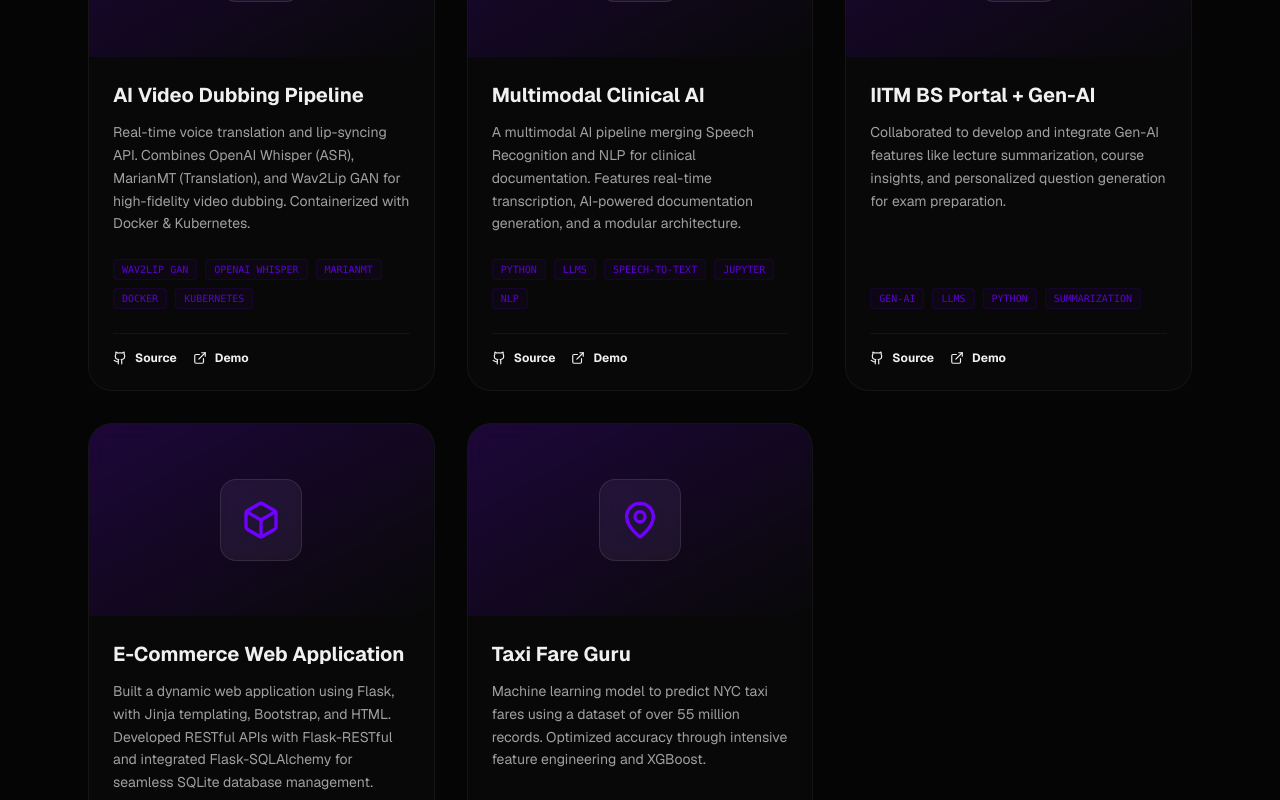
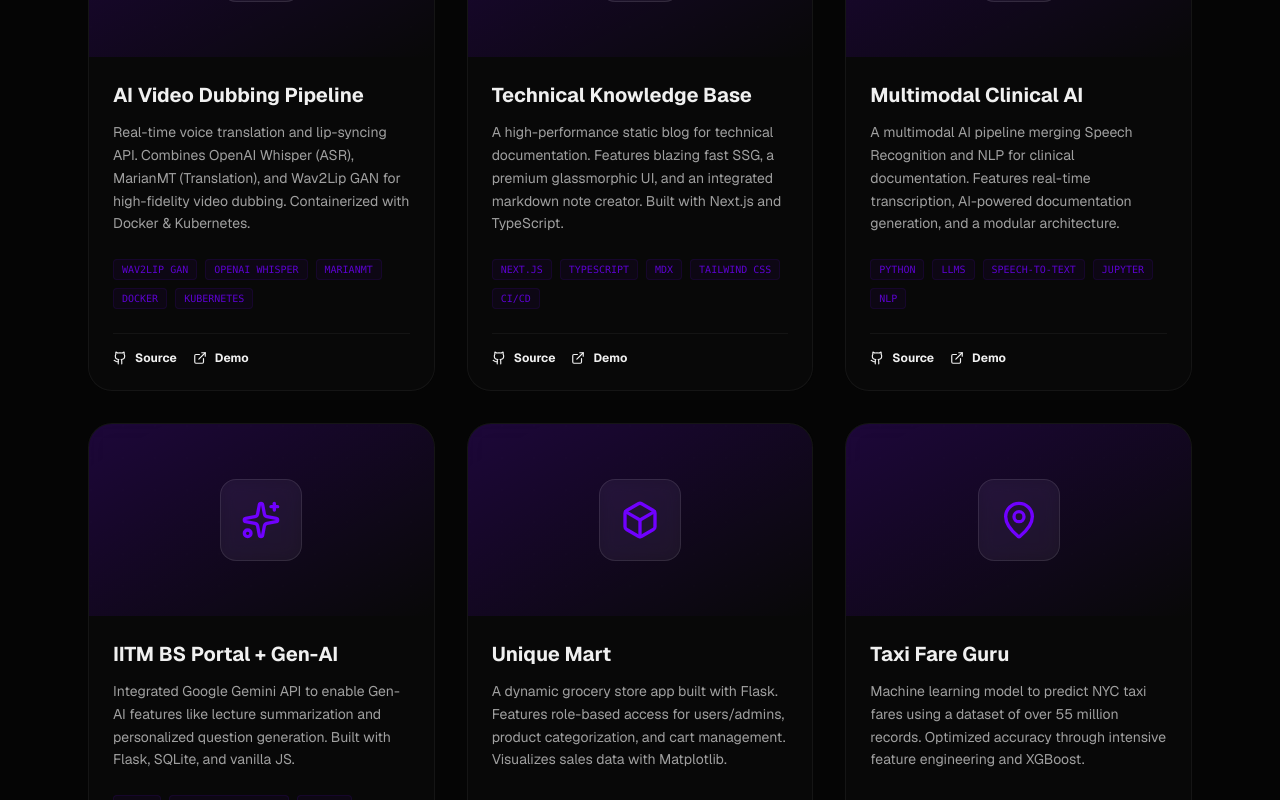
Before and after one commit to Pallavi-Pandey/pallavipandey, a Next.js app: page / in a window 1280 px wide. Shown: the part 3480-4280 px from the top of the page. Built offline with nearby package versions, Linux system fonts and the light colour scheme.

Commit message:
feat: Add a new project and update details and links for several existing projects.

```diff
--- a/src/components/Projects.tsx
+++ b/src/components/Projects.tsx
@@ -2,7 +2,7 @@
 
 import React from 'react';
 import { motion } from 'framer-motion';
-import { Github, ExternalLink, Box, Sparkles, MapPin, Brain, Video } from 'lucide-react';
+import { Github, ExternalLink, Box, Sparkles, MapPin, Brain, Video, FileText } from 'lucide-react';
 
 const Projects = () => {
     const projects = [
@@ -11,7 +11,14 @@ const Projects = () => {
             description: "Real-time voice translation and lip-syncing API. Combines OpenAI Whisper (ASR), MarianMT (Translation), and Wav2Lip GAN for high-fidelity video dubbing. Containerized with Docker & Kubernetes.",
             tech: ["Wav2Lip GAN", "OpenAI Whisper", "MarianMT", "Docker", "Kubernetes"],
             icon: Video,
-            link: "https://github.com/Pallavi-Pandey/AI_Video_Dubbing"
+            link: "https://github.com/Pallavi-Pandey/dataviv"
+        },
+        {
+            title: "Technical Knowledge Base",
+            description: "A high-performance static blog for technical documentation. Features blazing fast SSG, a premium glassmorphic UI, and an integrated markdown note creator. Built with Next.js and TypeScript.",
+            tech: ["Next.js", "TypeScript", "MDX", "Tailwind CSS", "CI/CD"],
+            icon: FileText,
+            link: "https://github.com/Pallavi-Pandey/My_temp_blog"
         },
         {
             title: "Multimodal Clinical AI",
@@ -22,17 +29,17 @@ const Projects = () => {
         },
         {
             title: "IITM BS Portal + Gen-AI",
-            description: "Collaborated to develop and integrate Gen-AI features like lecture summarization, course insights, and personalized question generation for exam preparation.",
-            tech: ["Gen-AI", "LLMs", "Python", "Summarization"],
+            description: "Integrated Google Gemini API to enable Gen-AI features like lecture summarization and personalized question generation. Built with Flask, SQLite, and vanilla JS.",
+            tech: ["Flask", "Google Gemini API", "SQLite", "Python", "JavaScript", "Summarization", "Question Generation"],
             icon: Sparkles,
-            link: "#"
+            link: "https://github.com/Pallavi-Pandey/IITM_BS_Portal_with_Gen_AI"
         },
         {
-            title: "E-Commerce Web Application",
-            description: "Built a dynamic web application using Flask, with Jinja templating, Bootstrap, and HTML. Developed RESTful APIs with Flask-RESTful and integrated Flask-SQLAlchemy for seamless SQLite database management.",
-            tech: ["Flask", "RESTful API", "SQLAlchemy", "Bootstrap", "Matplotlib"],
+            title: "Unique Mart",
+            description: "A dynamic grocery store app built with Flask. Features role-based access for users/admins, product categorization, and cart management. Visualizes sales data with Matplotlib.",
+            tech: ["Flask", "SQLite", "Jinja2", "Bootstrap", "Matplotlib"],
             icon: Box,
-            link: "#"
+            link: "https://github.com/Pallavi-Pandey/Unique_Mart"
         },
         {
             title: "Taxi Fare Guru",
```
